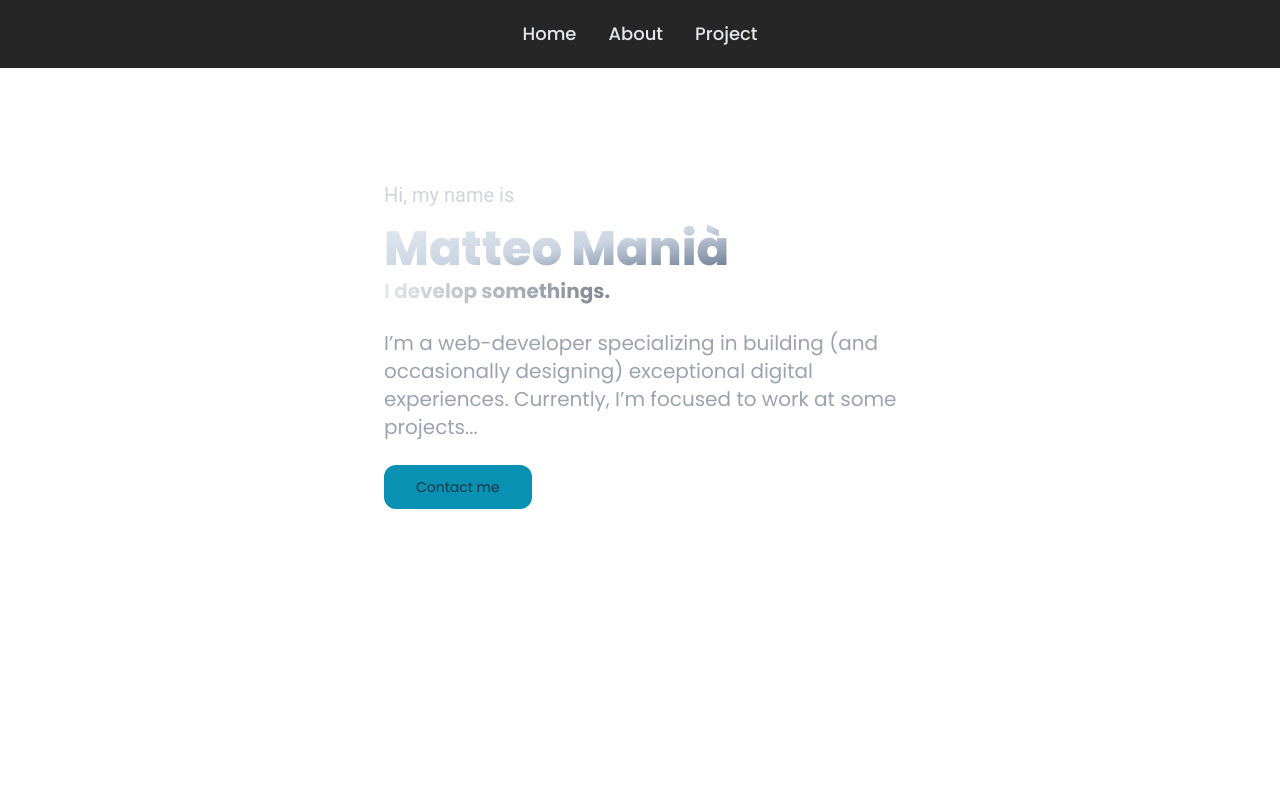
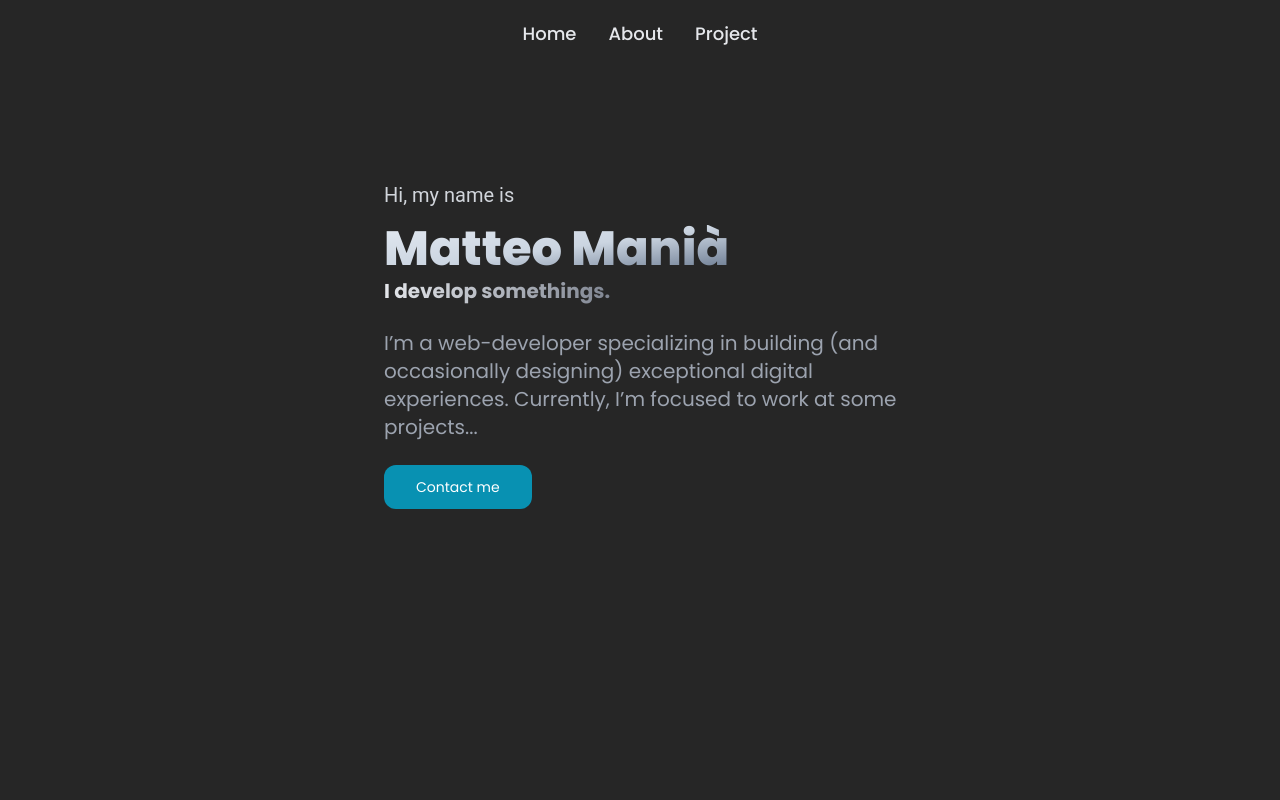
Before and after one commit to Matteo0099/SitoPersonale, a Vue app: page / in a window 1280 px wide. Shown: the top 800 px of the page. Built offline with nearby package versions, Linux system fonts and the light colour scheme.

Commit message:
Some update

```diff
--- a/src/style.css
+++ b/src/style.css
@@ -18,8 +18,12 @@
 
 @media (prefers-color-scheme: light) {
   :root {
-    color: #213547;
-    background-color: #ffffff;
+    color: #fff;
+    background-color: #262626;
+  }
+  main {
+    color: #fff;
+    background-color: #262626;
   }
   a:hover {
     color: #fff;
```
